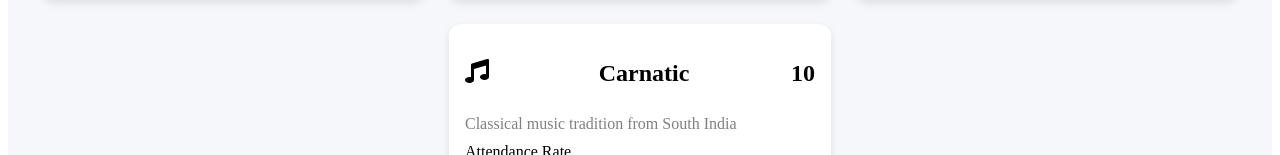
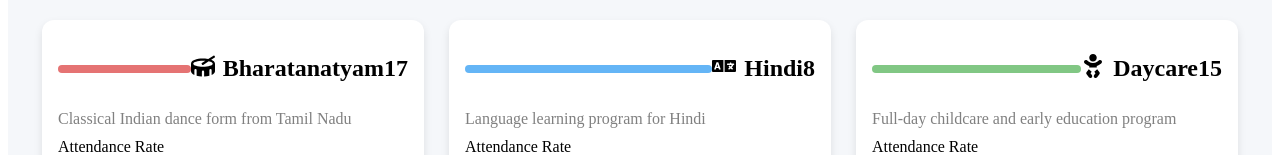
Before and after one commit to Nanonimous/frontend-backend-smilystar, a React (Create React App) app in the folder frontend-for-admin/: page / in a window 1280 px wide. Shown: the part 512-667 px from the top of the page. Built offline with nearby package versions, Linux system fonts and the light colour scheme.

Commit message:
after resolve problems

```diff
--- a/frontend-for-admin/src/Components/Dashboard/Dashboard.jsx
+++ b/frontend-for-admin/src/Components/Dashboard/Dashboard.jsx
@@ -1,7 +1,7 @@
 import React from "react";
 import style from './Dashboard.module.css';
-import Navbar from "../Navbar/Navebar";
-import Startcard from '../Dashboard/Startcard/Startcard';
+import Navbar from "../Layout/Navbar/Navbar";
+import Startcard from '../Dashboard/Startcard';
 import ProgramCard from "./Programmingcard/Programmingcard";
 
 import { FaUser, FaCalendarAlt, FaDollarSign,FaPercentage  } from "react-icons/fa";
--- a/frontend-for-admin/src/Components/Dashboard/Programmingcard/Programmingcard.jsx
+++ b/frontend-for-admin/src/Components/Dashboard/Programmingcard/Programmingcard.jsx
@@ -5,7 +5,13 @@ import { FaArrowRight } from "react-icons/fa";
 export default function ProgramCard({ title, icon, value, description, attendance, payment, color }) {
   return (
     <div className={`${pc.card} ${pc[color]}`}>
+
+
+
       <div className={pc.cardHeader}>
+
+      <div className={pc.progress} style={{ width: `100%` }}></div>
+
         <div className={pc.cardIcon}>{icon}</div>
         <h2 className={pc.cardTitle}>{title}</h2>
         <span className={pc.cardValue}>{value}</span>
```
